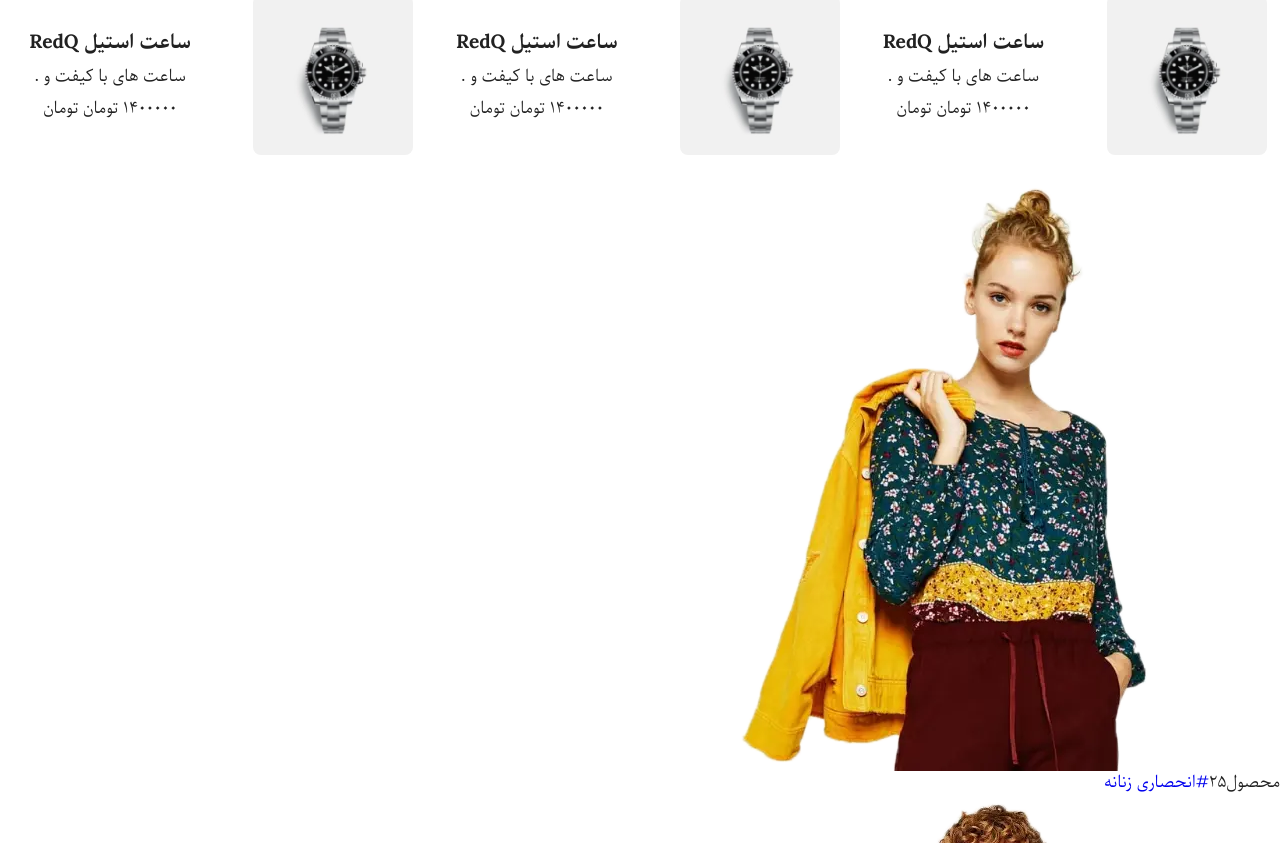
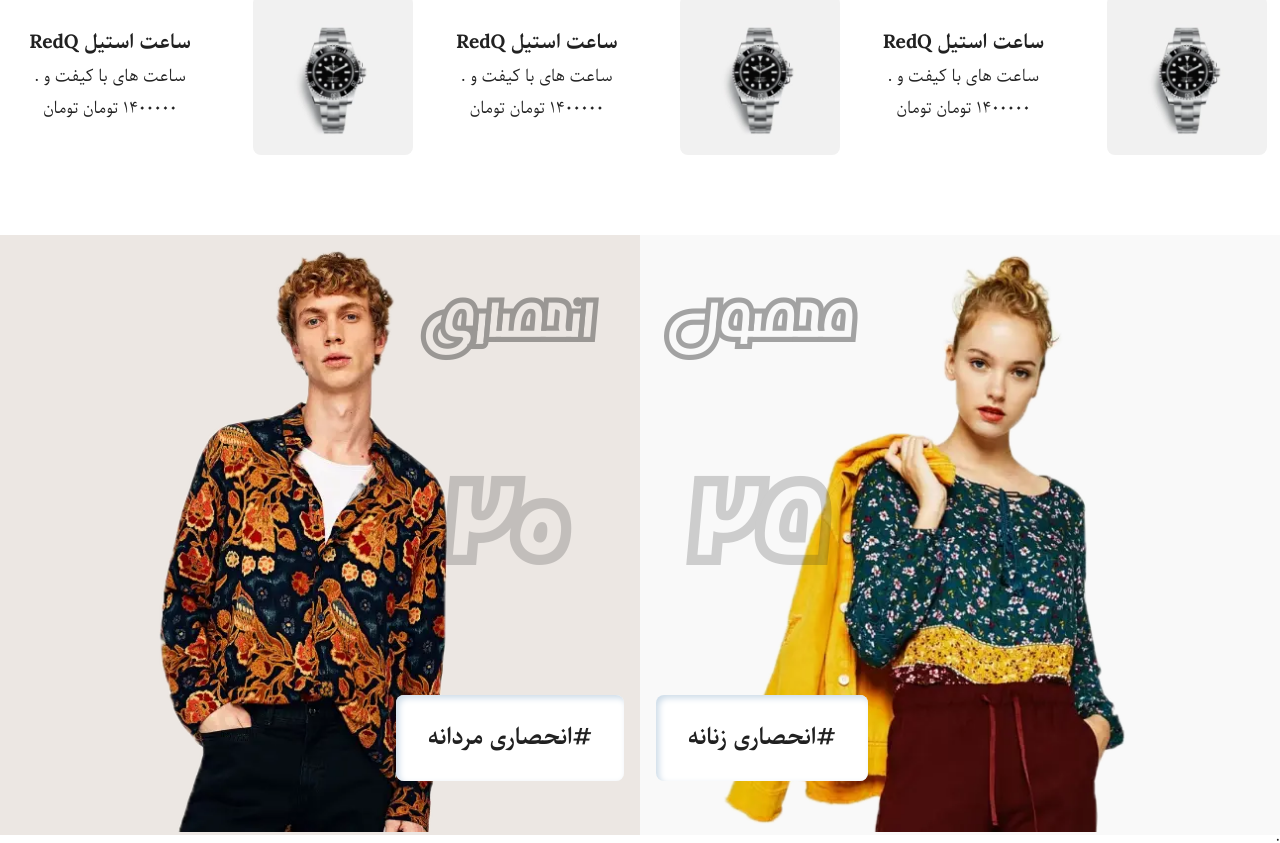
Before and after one commit to mojtaba-jsx/LINORA, a React (Vite) app: page / in a window 1280 px wide. Shown: the part 4377-5220 px from the top of the page. Built offline with nearby package versions, Linux system fonts and the light colour scheme.

Commit message:
[Special]- Add CSS Styles

```diff
--- a/src/components/Special/Special.css
+++ b/src/components/Special/Special.css
@@ -0,0 +1,81 @@
+.speacial {
+  margin-top: 4rem;
+}
+
+.speacial-wrapper {
+  display: flex;
+  align-items: center;
+  justify-content: space-between;
+  /* column-gap: 1rem; */
+}
+
+.speacial__box {
+  background-color: var(--snowDrift);
+  position: relative;
+  font-family: "sogand", Courier, monospace;
+  width: 50%;
+  cursor: pointer;
+}
+
+.speacial__box:hover .speacial__box-image {
+        transform: scale(1);
+}
+.speacial__box:nth-child(2) {
+  background-color: var(--greenWhite);
+}
+
+.speacial__box-image {
+  display: block;
+  z-index: 10;
+  margin: 0 auto;
+  transition: all 120ms ease-in;
+    transform: scale(0.99);
+}
+
+.speacial__box__info {
+  display: flex;
+  flex-direction: column;
+  justify-content: space-around;
+  height: 100%;
+  align-items: center;
+  position: absolute;
+  top: 0;
+  left: 1rem;
+}
+.speacial__box__info2 {
+  display: flex;
+  flex-direction: column;
+  justify-content: space-around;
+  height: 100%;
+  align-items: center;
+  position: absolute;
+  top: 0;
+  right: 1rem;
+}
+
+.speacial__box__info-title {
+  font-size: 4rem;
+  opacity: 0.4;
+}
+
+.speacial__box__info-year {
+  font-size: 8rem;
+  z-index: 9;
+  opacity: 0.2;
+
+}
+
+.speacial__box__info-link {
+  padding: 2rem;
+  background-color: var(--white);
+  border-radius: 0.5rem;
+  font-size: 1.4rem;
+  color: var(--black);
+  font-family: "parastoo-bold", Courier, monospace;
+  box-shadow: rgb(204, 219, 232) 3px 3px 6px 0px inset,
+    rgba(255, 255, 255, 0.5) -3px -3px 6px 1px inset;
+  transition: all 120ms ease-in;
+}
+.speacial__box__info-link:hover {
+  transform: translateY(-10px);
+}
--- a/src/components/Special/Special.jsx
+++ b/src/components/Special/Special.jsx
@@ -27,7 +27,7 @@ function Special() {
               alt=""
               className="speacial__box-image"
             />
-            <div className="speacial__box__info">
+            <div className="speacial__box__info2">
               <span className="speacial__box__info-title">انحصاری</span>
               <span className="speacial__box__info-year">20</span>
               <Link to={"/"} className="speacial__box__info-link">
--- a/src/custom.css
+++ b/src/custom.css
@@ -169,6 +169,7 @@ body {
   --amaranth: #de3163;
   --whiteSmoke: #f5f5f5;
   --snowDrift: #f9f9f9;
+  --greenWhite: #ECE7E3;
 }
 
 /* ! Scrollbar Styles */
```
